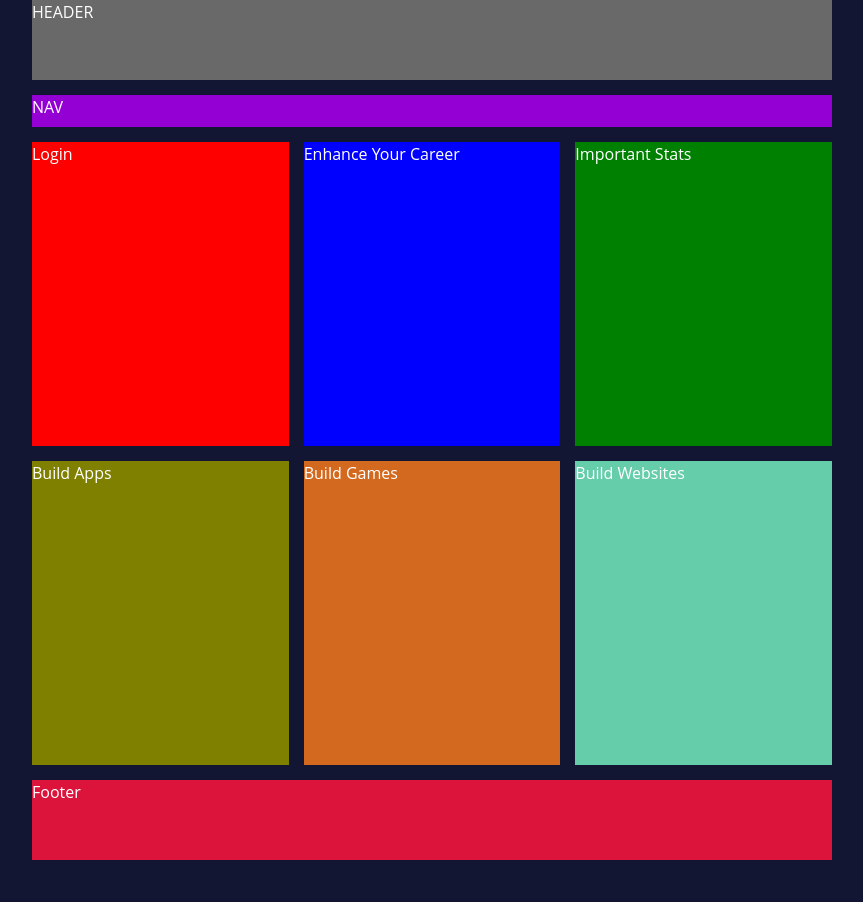
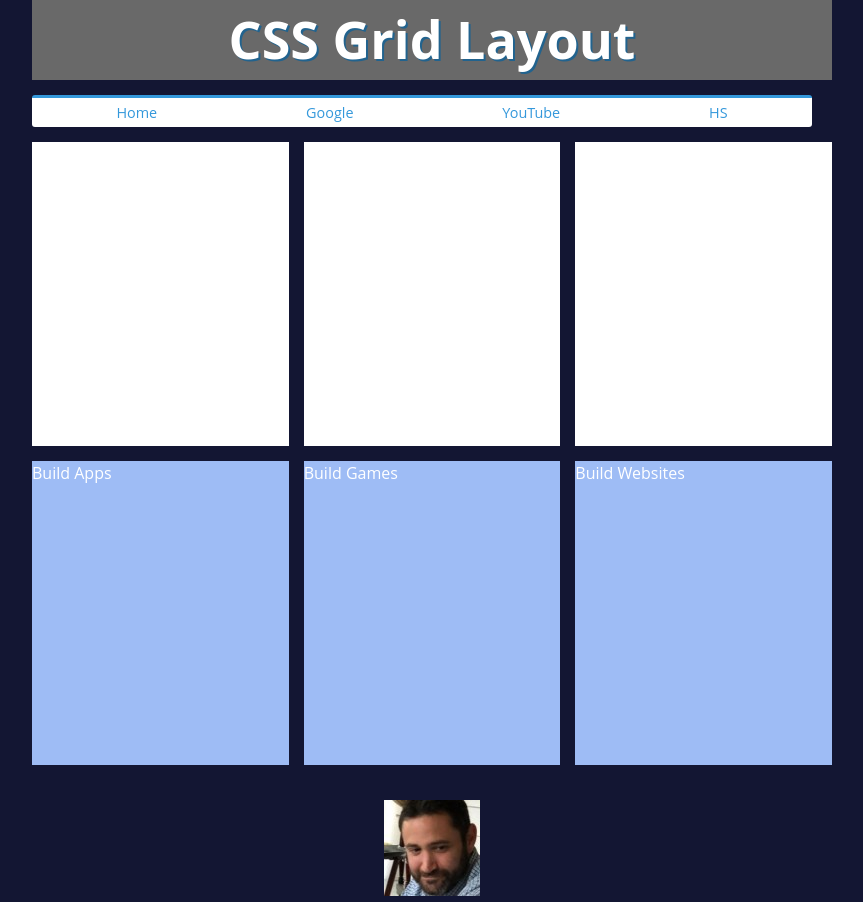
Before and after one commit to jefroy/alaska, a plain HTML site: page css-grid/css-grid.html in a window 1280 px wide. Shown: the whole page, without its empty margins (208-1071 px from the left). Before the commit the page ends 860 px from the top, so only its background shows below. Drawn offline with Linux system fonts and the light colour scheme.

Commit message:
lesson 14

```diff
--- a/css-grid/css-grid.html
+++ b/css-grid/css-grid.html
@@ -8,15 +8,22 @@
     </head>
     <body>
         <main id="container">
-            <header>HEADER</header>
-            <nav>NAV</nav>
-            <div id="login">Login</div>
-            <div id="enhance_your_career">Enhance Your Career</div>
-            <div id="important_stats">Important Stats</div>
-            <div id="build_apps">Build Apps</div>
-            <div id="build_games">Build Games</div>
-            <div id="build_websites">Build Websites</div>
-            <footer>Footer</footer>
+            <header>
+                <h1>CSS Grid Layout</h1>
+            </header>
+            <nav class="options">
+                <a href="https://github.com/jefroy/alaska" target="_blank" class="options-link">Home</a>
+                <a href="https://www.google.tt/" target="_blank" class="options-link">Google</a>
+                <a href="https://www.youtube.com/" target="_blank" class="options-link">YouTube</a>
+                <a href="https://horriblesubs.info/" target="_blank" class="options-link">HS</a>
+            </nav>
+            <div class="card" id="login">Login</div>
+            <div class="card" id="enhance_your_career">Enhance Your Career</div>
+            <div class="card" id="important_stats">Important Stats</div>
+            <div class="card-blue" id="build_apps">Build Apps</div>
+            <div class="card-blue" id="build_games">Build Games</div>
+            <div class="card-blue" id="build_websites">Build Websites</div>
+            <footer><img src="img/quote_joseph1.jpg" alt="killmeplz"></footer>
         </main>
     </body>
 </html>
--- a/css-grid/styles.css
+++ b/css-grid/styles.css
@@ -26,11 +26,11 @@ header{
 }
 nav{
     grid-area: nav;
-    background-color: darkviolet;
 }
 footer{
     grid-area: footer;
-    background-color: crimson;
+    margin-top: 20px;
+    text-align: center;
 }
 @media screen and (min-width:1100px){
     /*full screen with 3 cols and 2 rows*/
@@ -114,25 +114,57 @@ footer{
 
 #login{
     grid-area: login;
-    background-color: red;
 }
 #enhance_your_career{
     grid-area: enhance_your_career;
-    background-color: blue;
 }
 #important_stats{
     grid-area: important_stats;
-    background-color: green;
 }
 #build_apps{
     grid-area: build_apps;
-    background-color: olive;
 }
 #build_games{
     grid-area: build_games;
-    background-color: chocolate;
 }
 #build_websites{
     grid-area: build_websites;
-    background-color: mediumaquamarine;
 }
+
+
+/*styling*/
+header h1{
+/*    em is a relative measurement*/
+    font-size: 3.25em;
+    text-align: center;
+    color: white;
+    margin-bottom: 20px;
+    text-shadow: 2px 2px #22638e;
+}
+.options{
+    width: 95%;
+    background-color: white;
+    padding: 10px;
+    border-top: 3px solid #3498db;
+    border-radius: 3px;
+
+    display: flex;
+    align-items: center;
+    justify-content: space-around;
+}
+.options-link{
+    text-decoration: none;
+    font-size: 0.9em;
+    color: #3498db;
+}
+
+.options-link:hover{
+    color: darkgreen;
+    text-decoration: underline;
+}
+.card{
+    background-color: white;
+}
+.card-blue{
+    background-color: #9ebcf5;
+}
```
Also changed, not shown: css-grid/img/quote_joseph1.jpg (added), webpage/img/logo.png (deleted).
